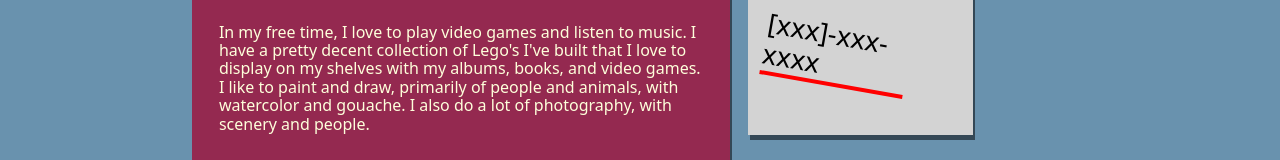
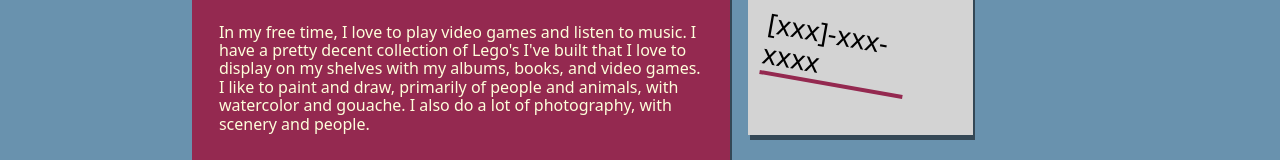
Before and after one commit to SWIC-177/html-css-skills-demo-GingerCodesThings, a plain HTML site: page index.html in a window 1280 px wide. Shown: the part 519-679 px from the top of the page. Drawn offline with nearby package versions, Linux system fonts and the light colour scheme.

Commit message:
changed a color because it not matching bothered me

```diff
--- a/style.css
+++ b/style.css
@@ -112,7 +112,7 @@ h3 {
 
 hr {margin: 0;
   padding: 0;
-border: 2px solid red;}
+border: 2px solid #942950;}
 
 
 #imgDiv {
```
